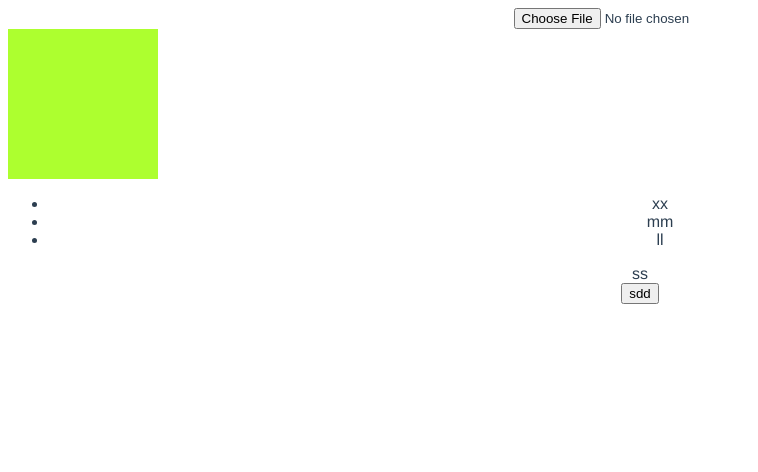
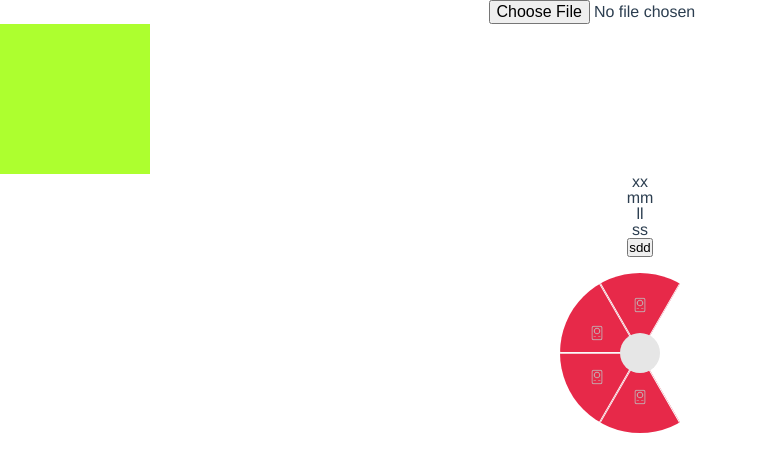
Before and after one commit to new-cloud/vue-ex, a Vue app: page / in a window 1280 px wide. Shown: the top 472 px of the page, without its empty margins (0-758 px from the left). Built offline with nearby package versions, Linux system fonts and the light colour scheme.

Commit message:
scss init

```diff
--- /dev/null
+++ b/src/assets/css/common.scss
@@ -0,0 +1,52 @@
+.w-100 {
+  width: 100%;
+}
+.h-100 {
+  height: 100%;
+}
+//弹性布局相关
+.flex {
+  display: flex;
+}
+.flex-center-x{
+  display: flex;
+  justify-content: center;
+}
+.flex-center-y{
+  display: flex;
+  align-items: center;
+}
+.flex-center {
+  @extend .flex-center-x;
+  align-items: center;
+}
+.flex-xs {
+  display: flex;
+  justify-content: space-between;
+}
+.flex-center-xs {
+  @extend .flex-xs;
+  align-items: center;
+}
+
+//光标样式
+.cursorPointer{
+  cursor:pointer;
+}
+// 字体不换行,超出省略号
+@mixin fontNoWrap($n) {
+  overflow: hidden;
+  text-overflow: ellipsis;
+  display: -webkit-box;
+  -webkit-box-orient: vertical;
+  -webkit-line-clamp: $n;
+}
+.fontNoWrap1 {
+  @include fontNoWrap(1);
+}
+.fontNoWrap2 {
+  @include fontNoWrap(2);
+}
+.fontNoWrap3 {
+  @include fontNoWrap(3);
+}
--- /dev/null
+++ b/src/assets/css/index.scss
@@ -0,0 +1,5 @@
+// 全局样式唯一入口
+
+@import './init';
+@import './variable';
+@import './common';
--- /dev/null
+++ b/src/assets/css/init.scss
@@ -0,0 +1,162 @@
+html,
+body,
+div,
+span,
+applet,
+object,
+iframe,
+p,
+blockquote,
+pre,
+a,
+abbr,
+acronym,
+address,
+big,
+cite,
+code,
+del,
+dfn,
+em,
+img,
+ins,
+kbd,
+q,
+s,
+samp,
+small,
+strike,
+strong,
+sub,
+sup,
+tt,
+var,
+b,
+u,
+i,
+center,
+dl,
+dt,
+dd,
+ol,
+ul,
+li,
+fieldset,
+form,
+label,
+legend,
+table,
+caption,
+tbody,
+tfoot,
+thead,
+tr,
+th,
+td,
+article,
+aside,
+canvas,
+details,
+embed,
+figure,
+figcaption,
+footer,
+header,
+menu,
+nav,
+output,
+ruby,
+section,
+summary,
+time,
+mark,
+audio,
+video,
+input {
+  margin: 0;
+  padding: 0;
+  border: 0;
+  font-size: 100%;
+  font-family: Helvetica Neue, Helvetica, PingFang SC, Hiragino Sans GB,
+    Microsoft YaHei, SimSun, sans-serif;
+  font-weight: normal;
+  vertical-align: baseline;
+}
+
+article,
+aside,
+details,
+figcaption,
+figure,
+footer,
+header,
+menu,
+nav,
+section {
+  display: block;
+}
+
+html,
+body,
+#app {
+  width: 100%;
+  height: 100%;
+}
+
+blockquote:before,
+blockquote:after,
+q:before,
+q:after {
+  content: none;
+}
+
+table {
+  border-collapse: collapse;
+  border-spacing: 0;
+}
+
+input,
+button {
+  padding: 0;
+  &:focus {
+    outline: -webkit-focus-ring-color auto 0px;
+  }
+}
+
+/* custom */
+
+a {
+  color: #7e8c8d;
+  -webkit-backface-visibility: hidden;
+  text-decoration: none;
+  cursor: pointer;
+}
+
+li {
+  list-style: none;
+}
+
+img {
+  display: block;
+  height: auto;
+}
+
+body {
+  line-height: 1;
+  -moz-osx-font-smoothing: grayscale;
+  -webkit-font-smoothing: antialiased;
+  text-rendering: optimizeLegibility;
+}
+
+a:focus,
+a:active {
+  outline: none;
+}
+
+a,
+a:focus,
+a:hover {
+  cursor: pointer;
+  color: inherit;
+  text-decoration: none;
+}
--- /dev/null
+++ b/src/assets/css/variable.scss
@@ -0,0 +1 @@
+$zh-color: #1265B3;
--- a/src/main.js
+++ b/src/main.js
@@ -3,6 +3,9 @@ import App from './App.vue';
 import router from './router';
 import store from './store';
 import api from './api';
+
+// 静态资源
+import './assets/css/index.scss';
 
 Vue.config.productionTip = false;
 
--- a/src/views/Home.vue
+++ b/src/views/Home.vue
@@ -10,6 +10,18 @@
 	<div>{{obj[2]}}</div>
 	<div>{{obj.age}}</div>
 	<button @click="sdd">sdd</button>
+	<div class='pie'>
+		<div v-for="item of 4" :key="item">
+			<div :class="['slice','slice-'+item,sliceCke==item && 'sliceCke']" @click="itemChange(item)"></div>
+        	<img src="./灯光遥控器.png" class="imgs" alt="">
+			<span
+			 :class="['slice-text slice-text-ok', 'slice-text-'+item]"
+			 @mouseover="sliceCke = item"
+			 @mouseout="sliceCke = 0"
+			 @click="itemChange(item)">理论赛</span>
+		</div>
+        <div class="inner-circle"></div>
+    </div>
   </div>
 </template>
 
@@ -29,7 +41,8 @@ export default {
 				{ id: 3, name: 'mm' },
 				{ id: 4, name: 'hh' }
 			],
-			arr2: ['xx', 'mm', 'll']
+			arr2: ['xx', 'mm', 'll'],
+			sliceCke: 0
 		};
 	},
 	methods: {
@@ -47,6 +60,9 @@ export default {
 		sdd() {
 			this.obj[2] = 'oo';
 			// this.$set(this.arr2, 2, 'gg');
+		},
+		itemChange(item) {
+			console.log(item);
 		}
 	},
 	created() {},
@@ -65,4 +81,126 @@ export default {
   	  	height: 150px;
   	  	background: greenyellow;
 	}
+	.pie {
+        position: relative;
+        margin: 1em auto;
+        padding: 0;
+        width: 160px;
+        height: 160px;
+        border-radius: 50%;
+       	// box-shadow: 0px 0px 4px 1px rgb( 0, 0, 0, 0.3);
+        overflow: hidden;
+    }
+    .slice {
+        overflow: hidden;
+        position: absolute;
+        top: 0;
+        right: 0;
+        width: 50%;
+        height: 50%;
+        transform-origin: 0% 100%;
+        background: rgb(231, 41, 73);
+        box-sizing: border-box;
+		border: 1px solid rgba(250, 250, 250);
+        cursor:pointer;
+    }
+    .imgs{
+        position: absolute;
+        display: block;
+        width: 16px;
+		height: 16px;
+        cursor:pointer;
+    }
+	.slice-text{
+		display: none;
+		font-size: 15px;
+        cursor:pointer;
+	}
+	.sliceCke{
+		background: #E1EFFF;
+        border: 1px solid #93B6DE;
+		opacity: 0.96;
+		& + .imgs{
+			display: none !important;
+		}
+		& ~ .slice-text-ok{
+			position: absolute;
+        	display: block;
+		}
+	}
+	@for $i from 1 through 4 {
+	  .slice-#{$i} {
+		  	&:hover{
+				background: #E1EFFF;
+        		border: 1px solid #93B6DE;
+				opacity: 0.96;
+				& + .imgs{
+					display: none !important;
+				}
+				& ~ .slice-text-#{$i}{
+					position: absolute;
+        			display: block;
+				}
+			}
+	   }
+	}
+    .slice-1 {
+		transform: rotate(-30deg) skewY(-30deg);
+		& + .imgs{
+    	    bottom: 120px;
+    	    left: 72px;
+    	}
+		& ~ .slice-text-1{
+			width: 50px;
+			bottom: 120px;
+        	left: 55px;
+		}
+	}
+    .slice-2 {
+		transform: rotate(-90deg) skewY(-30deg);
+		& + .imgs{
+    	    bottom: 92px;
+    	    left: 29px;
+		}
+		& ~ .slice-text-2{
+			width: 50px;
+			bottom: 92px;
+        	left: 10px;
+		}
+    }
+    .slice-3 {
+		transform: rotate(-150deg) skewY(-30deg);
+		& + .imgs{
+    	    bottom: 48px;
+    	    left: 29px;
+		}
+		& ~ .slice-text-3{
+			width: 50px;
+			bottom: 48px;
+        	left: 10px;
+		}
+    }
+    .slice-4 {
+		transform: rotate(-210deg) skewY(-30deg);
+		& + .imgs{
+    	    bottom: 28px;
+    	    left: 72px;
+		}
+		& ~ .slice-text-4{
+			width: 50px;
+			bottom: 20px;
+        	left: 55px;
+		}
+    }
+    .inner-circle {
+      position: absolute;
+      margin-top: 60px;
+      margin-left: 60px;
+      width: 40px;
+      height: 40px;
+      /* line-height: 30px; */
+      text-align: center;
+      border-radius: 100%;
+      background-color: rgba(230, 230, 230, 1);
+    }
 </style>
```
Also changed, not shown: .eslintrc.js, src/views/灯光遥控器.png (added). Lines whose indentation alone changed are shown as unchanged.
